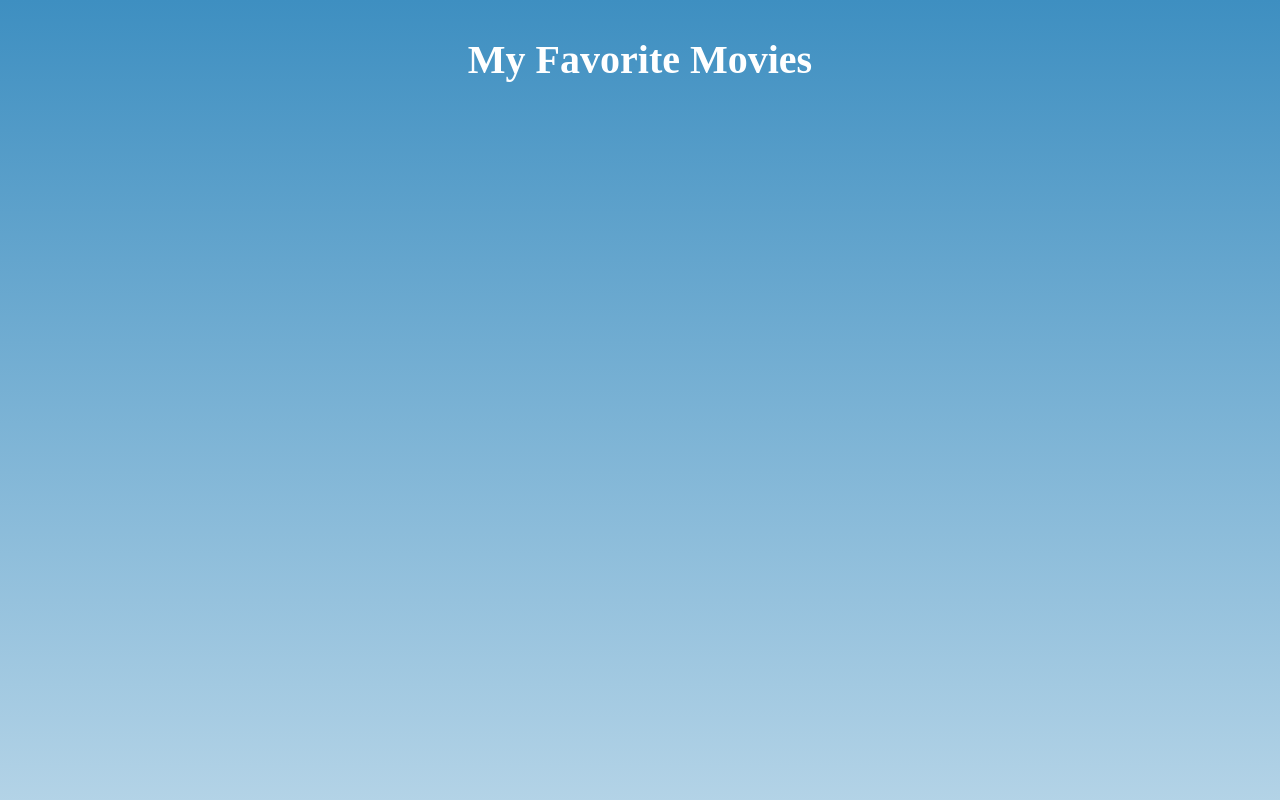
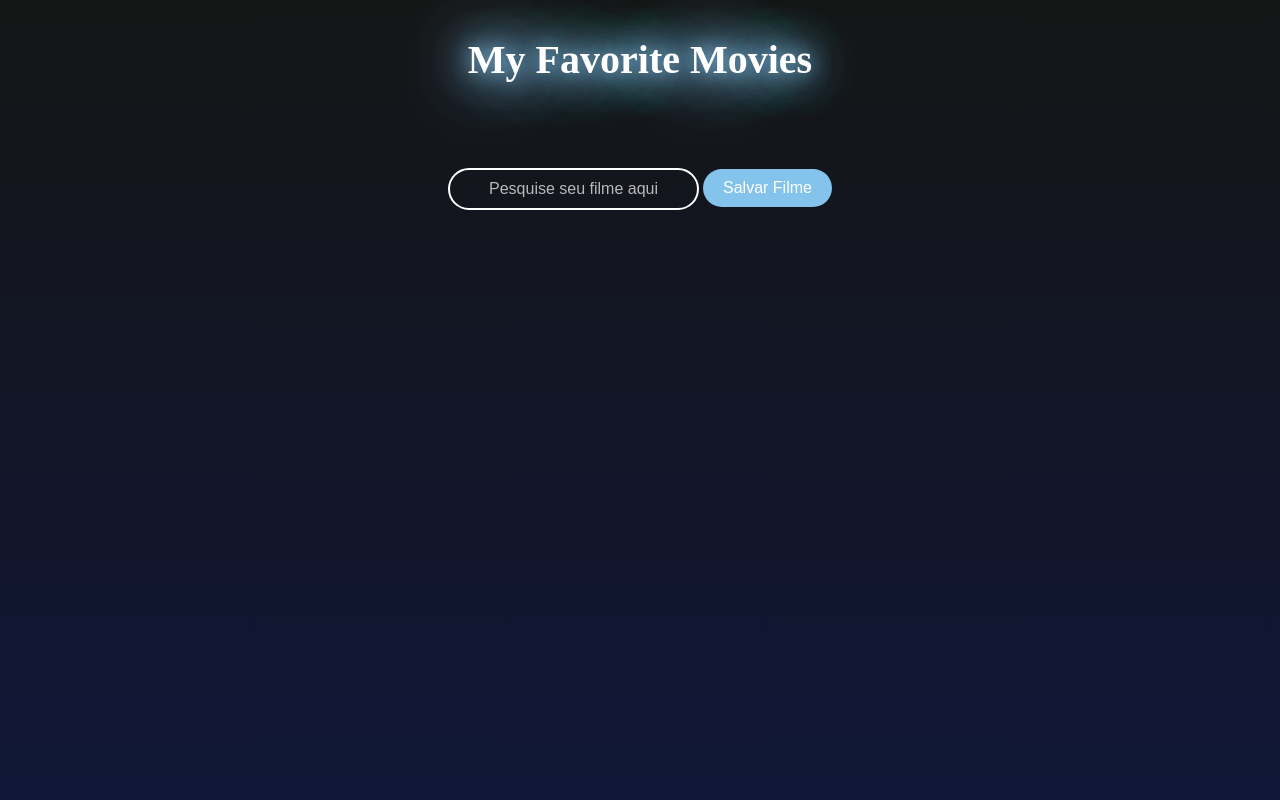
Before and after one commit to luccaFreitass/MoviesFront, a plain HTML site: page index.html in a window 1280 px wide. Shown: the top 800 px of the page. Drawn offline with Linux system fonts and the light colour scheme; no server answers.

Commit message:
site estilizado

```diff
--- /dev/null
+++ b/css/detalhes.css
@@ -0,0 +1,60 @@
+body{
+    background: linear-gradient(#3e8fc1, #ffff);
+    background-color: #87CEFA;
+    width: 100%;
+    height: 100vw;
+}
+
+
+.ficha img {
+    margin: 0 3em 2em 0;
+}
+
+.ficha-descricao {
+    display: flex;
+}
+
+.ficha-descricao div {
+    display: flex;
+    flex-direction: column;
+    gap: 3em;
+}
+
+.episodios-lista {
+    height: 25vh;
+    display: flex;
+    flex-direction: column;
+    gap: 1em;
+    flex-wrap: wrap;
+    list-style-type: none;
+}
+
+h2 {
+    font-size: 48px;
+}
+
+p {
+    font-size: 22px;
+}
+
+select,
+option {
+    font-size: 24px;
+    padding: 0 1em;
+    margin-bottom: 1em;
+}
+
+select {
+    border-radius: 24px;
+    border: none;
+    outline: none;
+    width: 10%;
+}
+
+@media screen and (max-width: 900px) {
+
+    .ficha-descricao,
+    .episodios-lista {
+        display: block;
+    }
+}
--- a/css/style.css
+++ b/css/style.css
@@ -1,9 +1,10 @@
 body{
-    background: linear-gradient(#3e8fc1, #ffff);
-    background-color: #87CEFA;
+    background: linear-gradient(#141515, #091c87);
+    background-color: #1d1e1e;
     width: 100%;
-    height: 100vw;
+    height: 200vw;
 }
+
 .header{
     width: 100%;
     height: 10vw;
@@ -13,11 +14,26 @@ body{
     height: 10vw;
     text-align: center;
 }
-.title{
+
+main {
+    padding: 0 3em;
+}
+@import url('https://fonts.googleapis.com/css2?family=Roboto+Slab:wght@400;700&display=swap');
+
+.title {
     font-size: 40px;
     margin-top: 40px;
-    color: #ffff;
-}
+    color: #fff; /* Cor do texto branco */
+    text-shadow:
+      0 0 20px #84c3eb,    /* Sombra azul suave */
+      0 0 40px #84c3eb,    /* Sombra azul média */
+      0 0 60px #84c3eb,    /* Sombra azul intensa */
+      0 0 80px #84c3eb,    /* Sombra azul bem intensa */
+      0 0 100px #84c3eb;   /* Sombra azul muito intensa */
+
+    font-family: 'Roboto Slab', serif; /* Fonte Roboto Slab */
+  }
+
 
 .lista {
     list-style-type: none;
@@ -32,3 +48,62 @@ body{
     width: 300px;
     height: 444px;
 }
+
+.pesquisa {
+    text-align: center;
+    margin-bottom: 8vw;
+  }
+
+  .form-control {
+    color: #fff;
+    background-color: transparent;
+    border-radius: 50px;
+    text-align: center;
+    padding: 10px 20px;
+    border: 2px solid #fff;
+    font-size: 16px;
+    transition: background-color 0.3s, color 0.3s, border-color 0.3s;
+  }
+
+  .form-control::placeholder {
+    color: #fff;
+    opacity: 0.7;
+  }
+
+  .form-control:focus {
+    outline: none;
+    color: #84c3eb;
+    border-color: #84c3eb;
+  }
+
+  button {
+    color: #fff;
+    background-color: #84c3eb;
+    border: none;
+    border-radius: 50px;
+    padding: 10px 20px;
+    cursor: pointer;
+    font-size: 16px;
+    transition: background-color 0.3s, color 0.3s;
+  }
+
+  button:hover {
+    background-color: #63a7d4;
+  }
+
+  button:active {
+    background-color: #4d90b8;
+  }
+
+
+.filmes img {
+    border-radius: 50px;
+    box-shadow: 0 0 30px rgba(0, 235, 252, 0.5); /* Sombra branca */
+    transition: box-shadow 0.3s ease-in-out; /* Transição suave */
+    margin-bottom: 50px;
+  }
+
+  /* Efeito de LED quando o mouse passa sobre a imagem */
+  .filmes img:hover {
+    box-shadow: 0 0 50px#fff; /* Sombra branca */
+  }
--- a/index.html
+++ b/index.html
@@ -13,6 +13,10 @@
             <div class="header_container">
                 <h1 class="title">My Favorite Movies</h1>
             </div>
+            <div class="pesquisa">
+                <input type="text" id="filmeInput" class="form-control" placeholder="Pesquise seu filme aqui" minlength="1" required>
+                <button onclick="salvarFilme()">Salvar Filme</button>
+            </div>
             <section class="filmes" data-name="filmes">
 
             </section>
```
Also changed, not shown: detalhes.html (added, +33 -0 lines), script/filmes.js (+22 -10 lines), script/index.js (line endings or trailing spaces).
